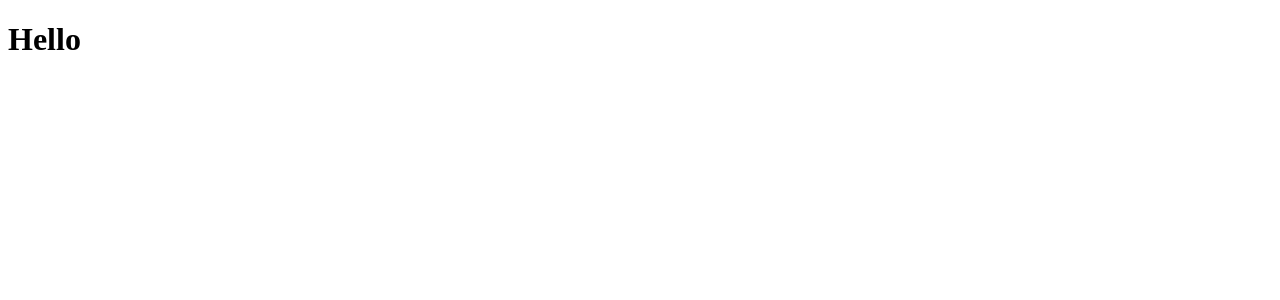
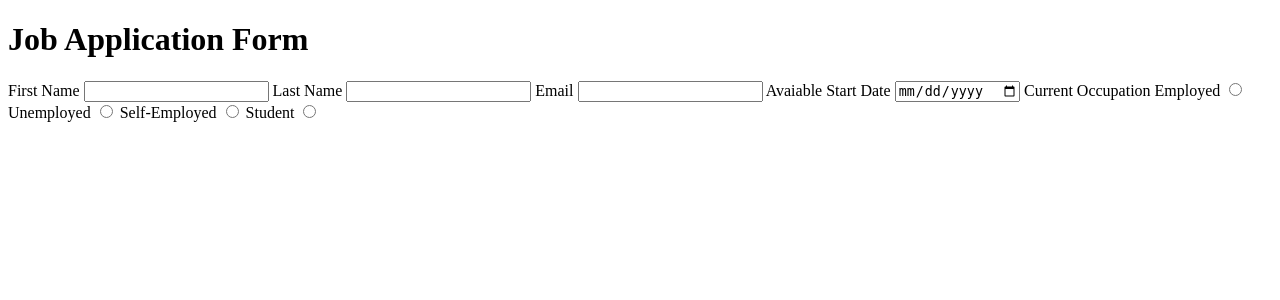
Before and after one commit to colarti/django_job_application_form, a Django app: page / in a window 1280 px wide. Before the commit the part shown is almost empty. Shown: the top 300 px of the page. Run offline with Django 5.2, Linux system fonts and the light colour scheme.

Commit message:
base index.html with labels and radios

```diff
--- a/job_application/templates/index.html
+++ b/job_application/templates/index.html
@@ -5,6 +5,31 @@
         <title>Job Application Form</title>
 </head>
 <body>
-    <h1>Hello</h1>
+    <h1>Job Application Form</h1>
+    <label for="first_name">First Name</label>
+    <input type="text" id="first_name" name="first_name" required>
+
+    <label for="last_name">Last Name</label>
+    <input type="text" id="last_name" name="last_name" required>
+
+    <label for="email">Email</label>
+    <input type="email" id="email" name="email" required>
+
+    <label for="date">Avaiable Start Date</label>
+    <input type="date" id="date" name="date" required>
+
+    <label>Current Occupation</label>
+
+    <label>Employed</label>
+    <input type="radio" id="employed" name="employed">
+
+    <label>Unemployed</label>
+    <input type="radio" id="unemployed" name="unemployed">
+
+    <label>Self-Employed</label>
+    <input type="radio" id="self-employed" name="self-employed">
+
+    <label>Student</label>
+    <input type="radio" id="student" name="student">
 </body>
 </html>
```
